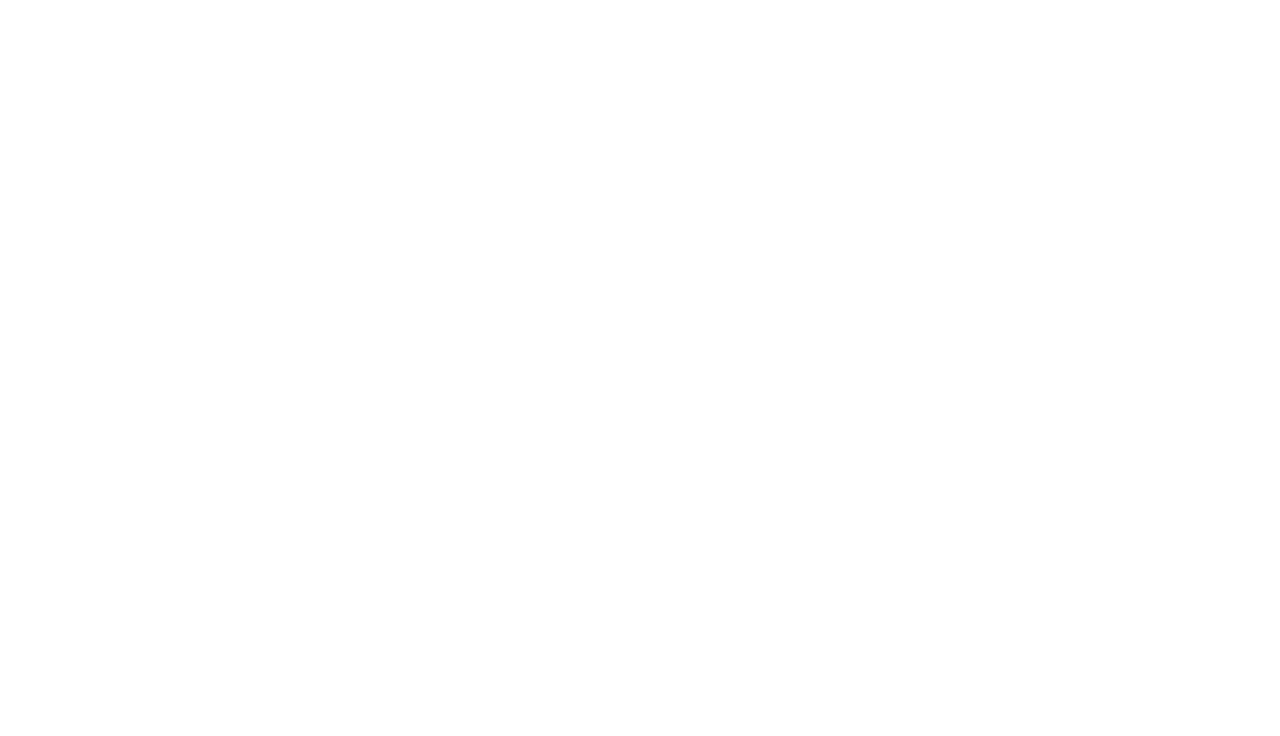
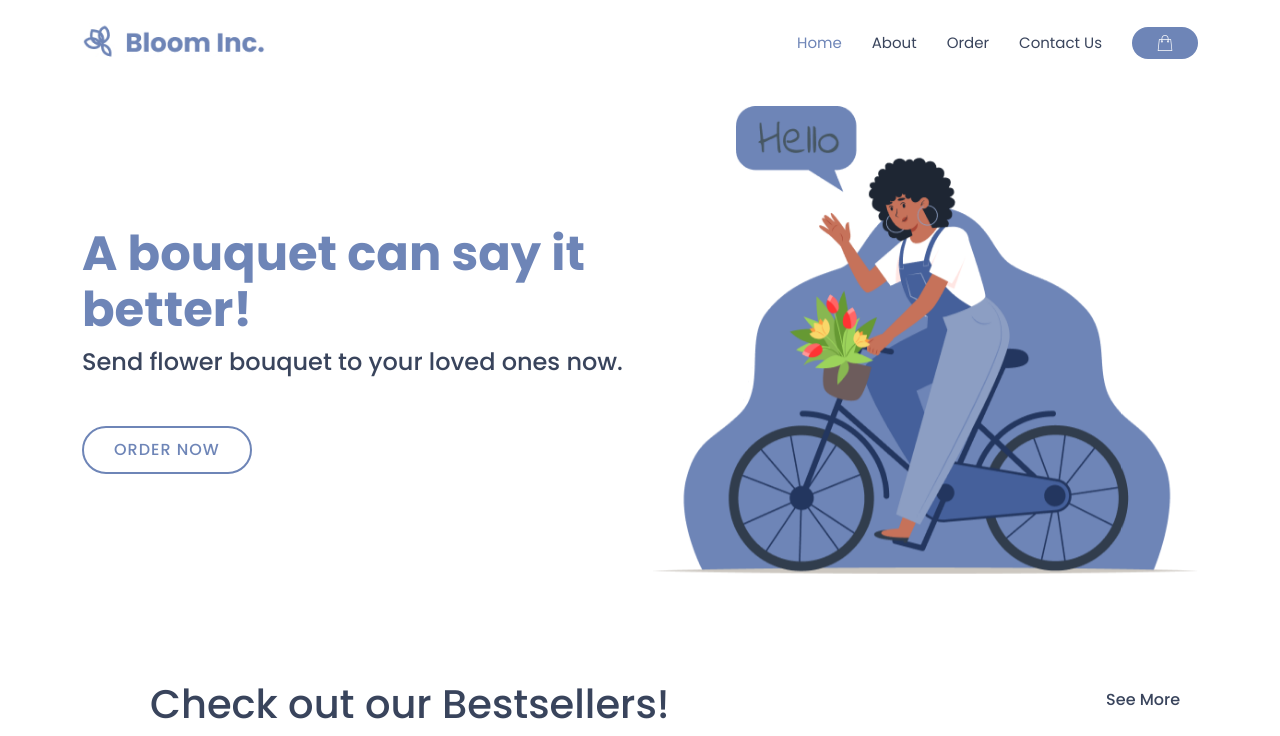
Before and after one commit to raeganfaith/MEAN-FlowerBouquet-Ecommerce, an Angular app: page /home in a window 1280 px wide. Before the commit this address led to /. Shown: the top 736 px of the page. Built offline with nearby package versions, Linux system fonts and the light colour scheme.

Commit message:
navbar active link update

```diff
--- a/src/app/app-routing.module.ts
+++ b/src/app/app-routing.module.ts
@@ -17,6 +17,10 @@
 const routes: Routes = [
   {
     path: '',
+    component: HomeComponent,
+  },
+  {
+    path: 'home',
     component: HomeComponent,
   },
   {
--- a/src/app/header/header.component.html
+++ b/src/app/header/header.component.html
@@ -5,10 +5,10 @@
         </div>
         <nav id="navbar" class="navbar">
         <ul>
-            <li><a class="nav-link scrollto active" routerLink="">Home</a></li>
-            <li><a class="nav-link scrollto" routerLink="/about">About</a></li>
-            <li><a class="nav-link scrollto" routerLink="/order">Order</a></li>
-            <li><a class="nav-link scrollto" routerLink="/contact">Contact Us</a></li>
+            <li><a class="nav-link scrollto" [routerLinkActive]="'active'" routerLink="/home">Home</a></li>
+            <li><a class="nav-link scrollto" [routerLinkActive]="'active'" routerLink="/about">About</a></li>
+            <li><a class="nav-link scrollto" [routerLinkActive]="'active'" routerLink="/order">Order</a></li>
+            <li><a class="nav-link scrollto" [routerLinkActive]="'active'" routerLink="/contact">Contact Us</a></li>
             <li><a class="getstarted scrollto" routerLink="purchases"><img src="assets/img/bag.png"></a></li>
         </ul>
         <i class="bi bi-list mobile-nav-toggle"></i>
```
